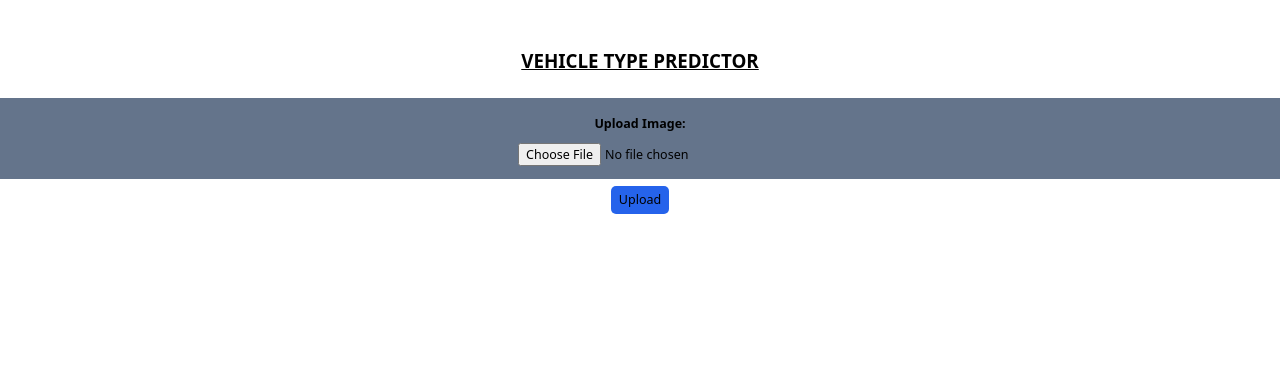
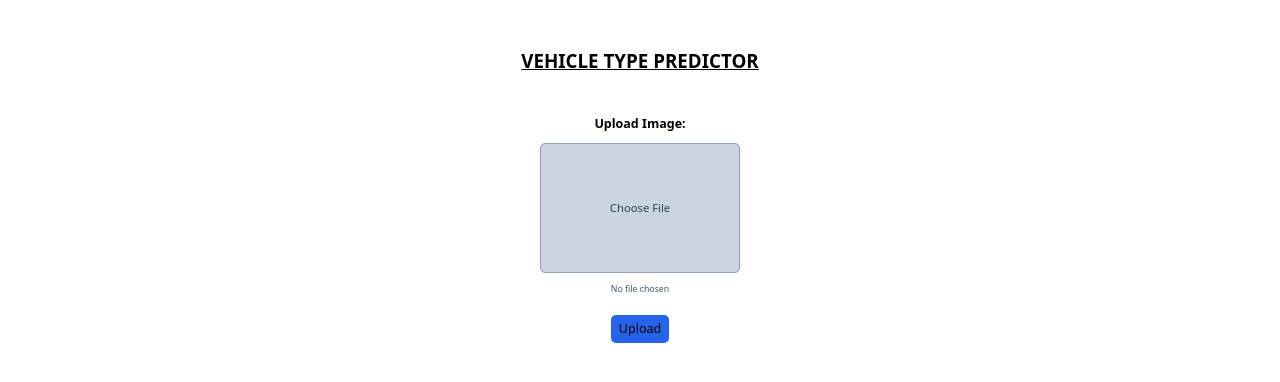
Before and after one commit to Safdari10/Car-Insurance-Estimator, a React (Vite) app in the folder client/: page / in a window 1280 px wide. Shown: the top 382 px of the page. Built offline with nearby package versions, Linux system fonts and the light colour scheme.

Commit message:
changed upload input layout and added buttom to it and also added styles to the input, choose file and message and the container for it.

```diff
--- a/client/src/components/ImageUploadForm.tsx
+++ b/client/src/components/ImageUploadForm.tsx
@@ -30,24 +30,43 @@ const ImageUploadForm = () => {
   return (
     <div>
       <form onSubmit={handleSubmit}>
-        <div className="flex flex-col justify-center items-center gap-2 bg-slate-500 p-5">
-          <label htmlFor="fileInput" className="text-xl px-5 block font-semibold p-2">Upload Image:</label>
+        <div className="flex flex-col justify-center items-center gap-2 p-5">
+          <label
+            htmlFor="fileInput"
+            className="text-xl px-5 block font-semibold p-2">
+            Upload Image:
+          </label>
+
+          <div className="relative w-80 h-52 bg-slate-300 border border-slate-400 rounded-lg flex justify-center items-center">
             <input
               type="file"
               id="fileInput"
               name="file"
               onChange={handleFileChange}
               accept="image/*"
-            className="text-xl px-3"
+              className="absolute inset-0 opacity-0 cursor-pointer"
               required
             />
+            <span className="text-lg text-slate-700">Choose File</span>
           </div>
-        <button type="submit" disabled={uploadStatus === "uploading"} className="bg-blue-600 text-xl my-3 py-2 px-3 rounded-lg hover:text-white" >
+
+          {/* Message below the file input */}
+          <p className="text-sm text-slate-600 mt-2">
+            {selectedFile ? `Selected: ${selectedFile.name}` : "No file chosen"}
+          </p>
+        </div>
+
+        <button
+          type="submit"
+          disabled={uploadStatus === "uploading"}
+          className="bg-blue-600 text-xl my-3 py-2 px-3 rounded-lg hover:text-white">
           {uploadStatus === "uploading" ? "Uploading ..." : "Upload"}
         </button>
 
         {uploadStatus === "failed" && <p>Error: {error}</p>}
-        {uploadStatus === "completed" && <p className="text-lg font-semibold" >Upload successful!</p>}
+        {uploadStatus === "completed" && (
+          <p className="text-lg font-semibold">Upload successful!</p>
+        )}
       </form>
       {previewUrl && (
         <div className="flex justify-center flex-col items-center p-2 gap-2">
@@ -57,7 +76,7 @@ const ImageUploadForm = () => {
       )}
 
       {prediction && (
-        <div className="flex flex-col justify-center items-center" >
+        <div className="flex flex-col justify-center items-center">
           <h2 className="z-30 text-2xl font-semibold">Prediction Result</h2>
           <p>
             Vehicle Type: <strong>{prediction.tag}</strong>
@@ -65,7 +84,6 @@ const ImageUploadForm = () => {
           <p>Confidence: {prediction.confidence}</p>
         </div>
       )}
-
     </div>
   );
 };
```
Lines whose indentation alone changed are shown as unchanged.
